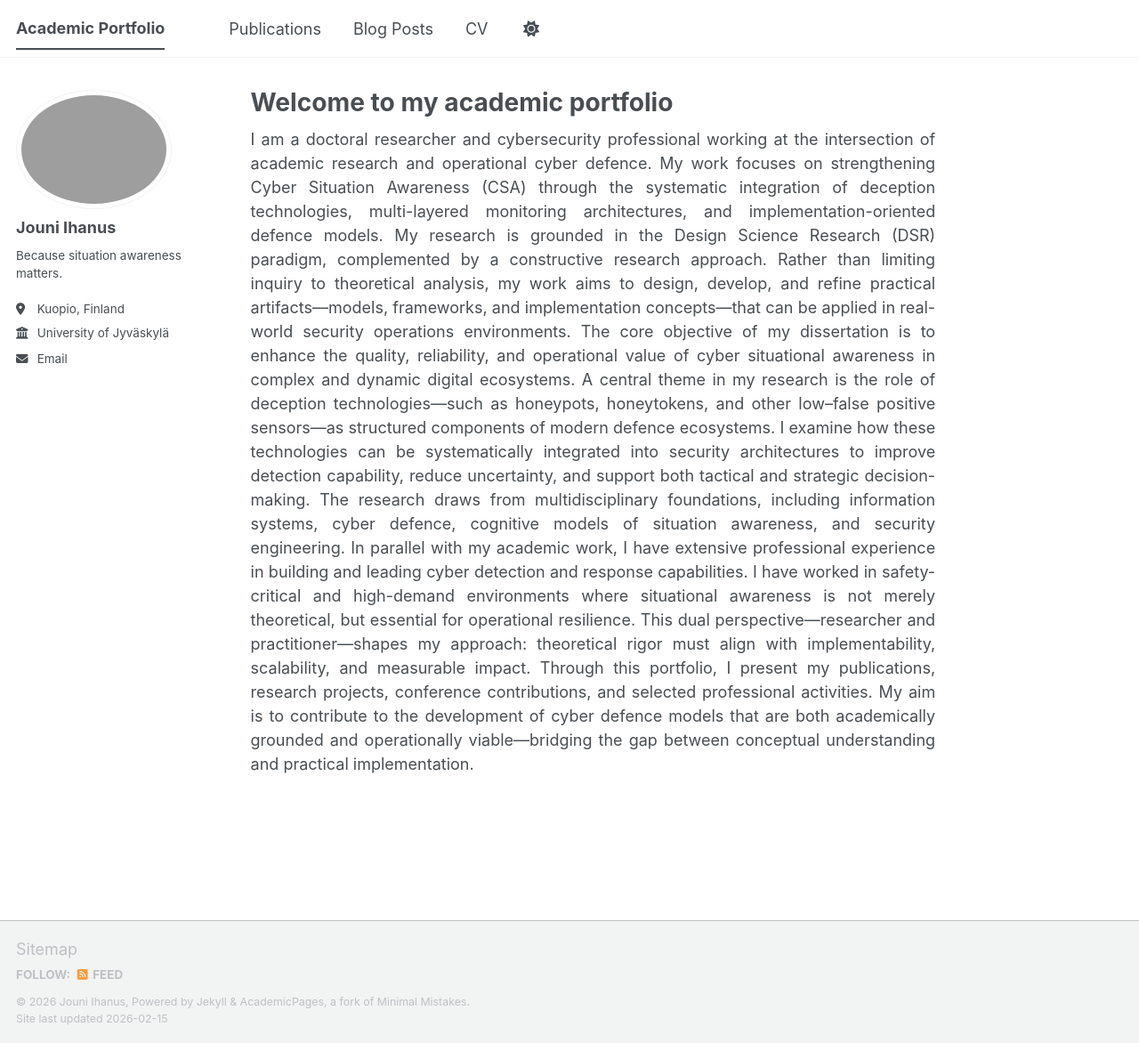
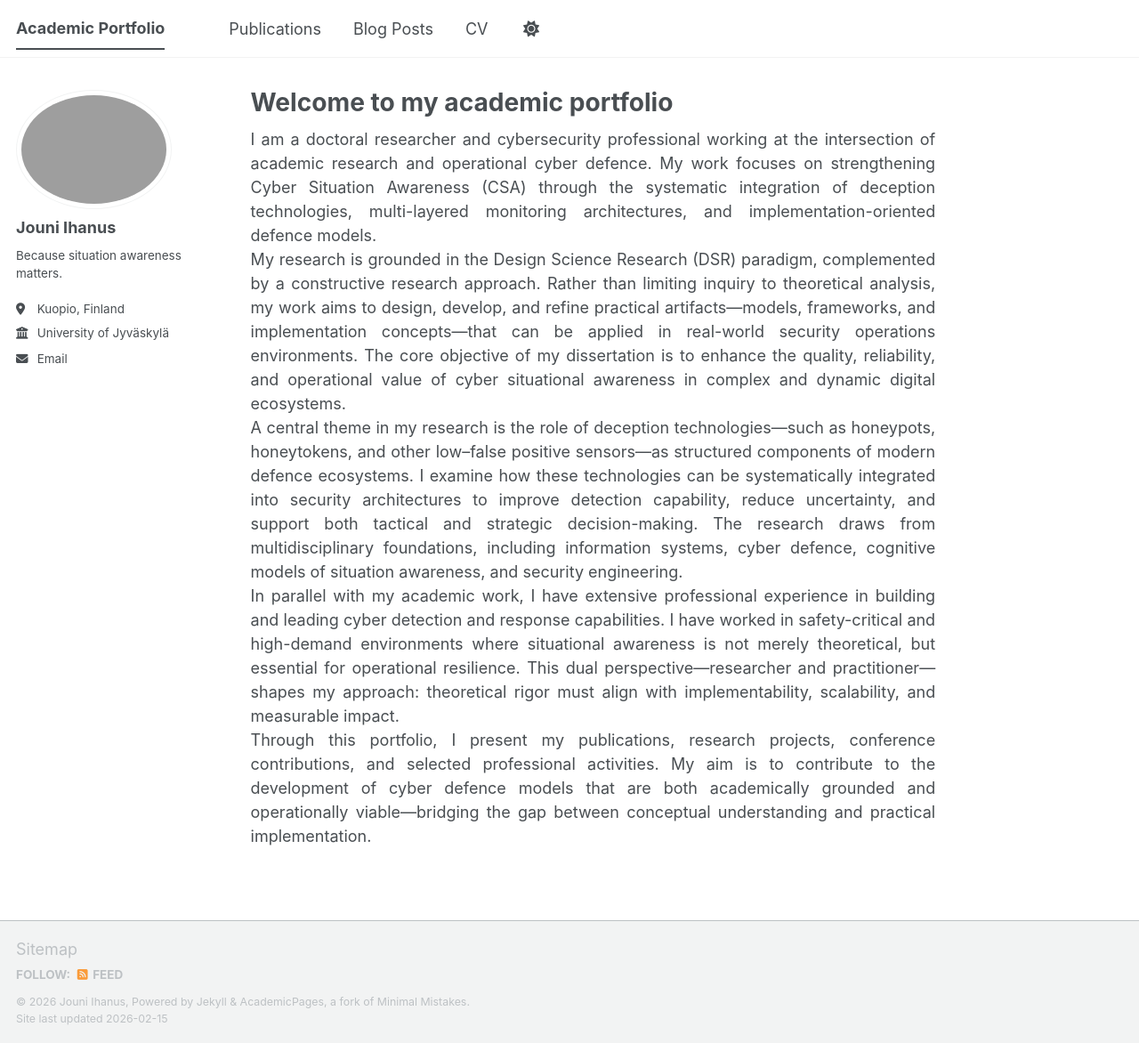
Before and after one commit to WNemesisW/WNemesisW.github.io, a Jekyll site: the page built from _pages/about.md, in a window 1280 px wide and 1172 px high. Shown: the whole window at 89% size. Built offline with Jekyll 4.4.1, drawn with Linux system fonts in a browser that asks for light colours; a script bundle is joined from its source files by our own code; library files that are not in the unit come from our copies.

Commit message:
Update about.md

```diff
--- a/_pages/about.md
+++ b/_pages/about.md
@@ -7,12 +7,12 @@
   - /about.html
 ---
 
-<div style="text-align: justify">I am a doctoral researcher and cybersecurity professional working at the intersection of academic research and operational cyber defence. My work focuses on strengthening Cyber Situation Awareness (CSA) through the systematic integration of deception technologies, multi-layered monitoring architectures, and implementation-oriented defence models.
+<div style="text-align: justify">I am a doctoral researcher and cybersecurity professional working at the intersection of academic research and operational cyber defence. My work focuses on strengthening Cyber Situation Awareness (CSA) through the systematic integration of deception technologies, multi-layered monitoring architectures, and implementation-oriented defence models.</div>
 
-My research is grounded in the Design Science Research (DSR) paradigm, complemented by a constructive research approach. Rather than limiting inquiry to theoretical analysis, my work aims to design, develop, and refine practical artifacts—models, frameworks, and implementation concepts—that can be applied in real-world security operations environments. The core objective of my dissertation is to enhance the quality, reliability, and operational value of cyber situational awareness in complex and dynamic digital ecosystems.
+<div style="text-align: justify">My research is grounded in the Design Science Research (DSR) paradigm, complemented by a constructive research approach. Rather than limiting inquiry to theoretical analysis, my work aims to design, develop, and refine practical artifacts—models, frameworks, and implementation concepts—that can be applied in real-world security operations environments. The core objective of my dissertation is to enhance the quality, reliability, and operational value of cyber situational awareness in complex and dynamic digital ecosystems.</div>
 
-A central theme in my research is the role of deception technologies—such as honeypots, honeytokens, and other low–false positive sensors—as structured components of modern defence ecosystems. I examine how these technologies can be systematically integrated into security architectures to improve detection capability, reduce uncertainty, and support both tactical and strategic decision-making. The research draws from multidisciplinary foundations, including information systems, cyber defence, cognitive models of situation awareness, and security engineering.
+<div style="text-align: justify">A central theme in my research is the role of deception technologies—such as honeypots, honeytokens, and other low–false positive sensors—as structured components of modern defence ecosystems. I examine how these technologies can be systematically integrated into security architectures to improve detection capability, reduce uncertainty, and support both tactical and strategic decision-making. The research draws from multidisciplinary foundations, including information systems, cyber defence, cognitive models of situation awareness, and security engineering.</div>
 
-In parallel with my academic work, I have extensive professional experience in building and leading cyber detection and response capabilities. I have worked in safety-critical and high-demand environments where situational awareness is not merely theoretical, but essential for operational resilience. This dual perspective—researcher and practitioner—shapes my approach: theoretical rigor must align with implementability, scalability, and measurable impact.
+<div style="text-align: justify">In parallel with my academic work, I have extensive professional experience in building and leading cyber detection and response capabilities. I have worked in safety-critical and high-demand environments where situational awareness is not merely theoretical, but essential for operational resilience. This dual perspective—researcher and practitioner—shapes my approach: theoretical rigor must align with implementability, scalability, and measurable impact.</div>
 
-Through this portfolio, I present my publications, research projects, conference contributions, and selected professional activities. My aim is to contribute to the development of cyber defence models that are both academically grounded and operationally viable—bridging the gap between conceptual understanding and practical implementation.</div>
+<div style="text-align: justify">Through this portfolio, I present my publications, research projects, conference contributions, and selected professional activities. My aim is to contribute to the development of cyber defence models that are both academically grounded and operationally viable—bridging the gap between conceptual understanding and practical implementation.</div>
```
